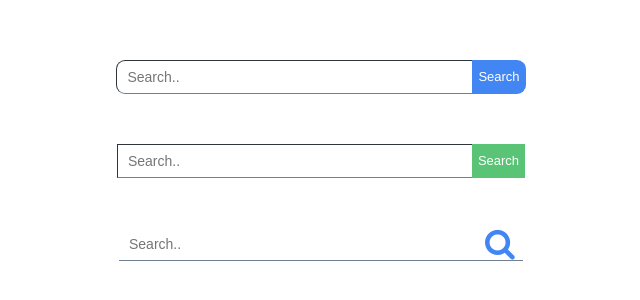
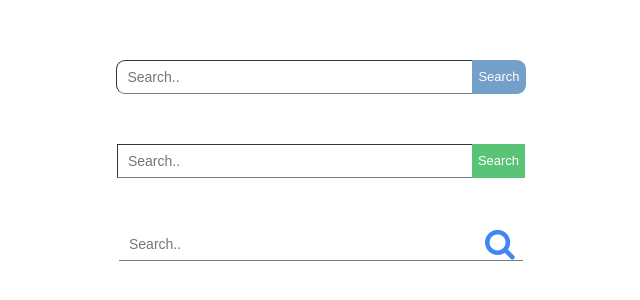
Before and after one commit to maxIrvine/search-bar-practice, a plain HTML site: page index.html in a window 1280 px wide. Shown: the part 190-490 px from the top of the page, without its empty margins (319-959 px from the left). Drawn offline with nearby package versions, Linux system fonts and the light colour scheme.

Commit message:
adjusts background color

```diff
--- a/stylesheets/main.css
+++ b/stylesheets/main.css
@@ -20,7 +20,7 @@
     border-bottom-right-radius: 9px;
     height: 34px;
     margin-left: -50px;
-    background-color: #4286f4;
+    background-color: #749FC9; /* #4286f4 */
     color: white;
     font-size: 13px;
     font-family: Helvetica, Arial, san-serif;
```
